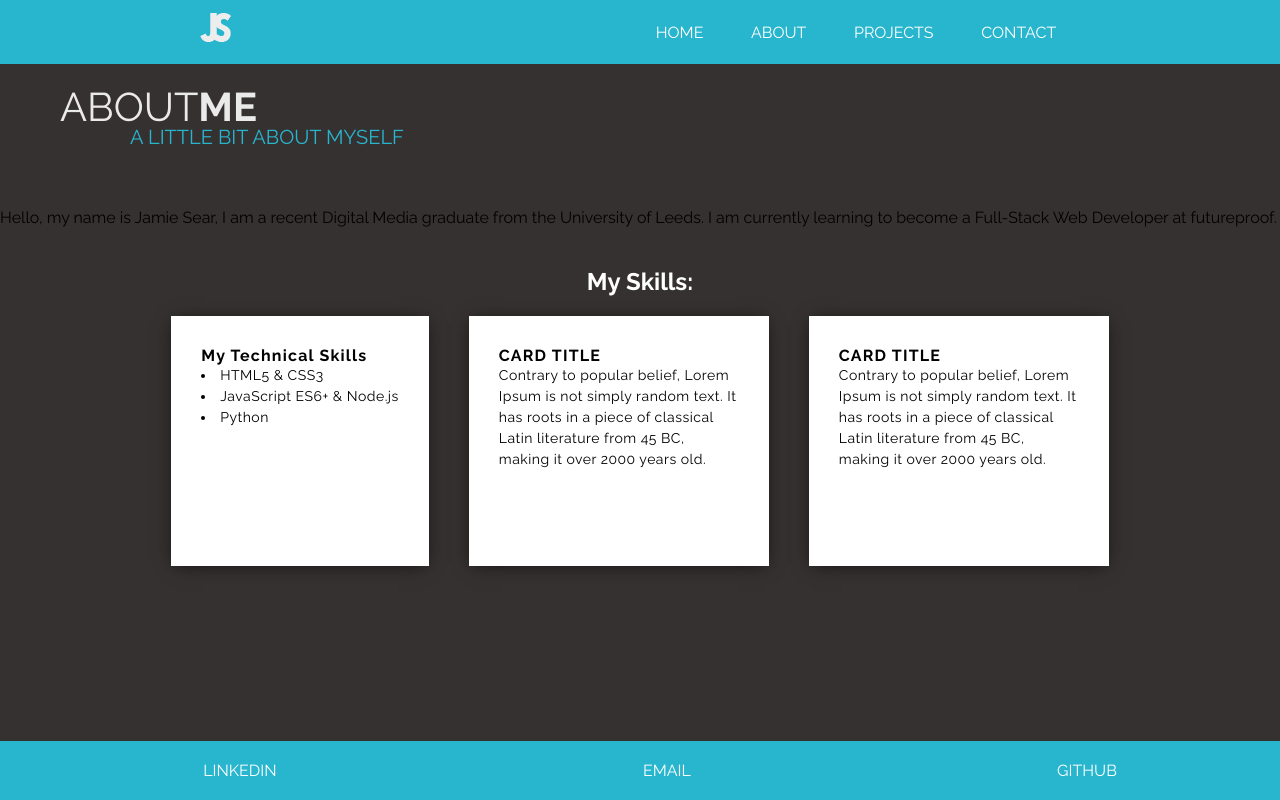
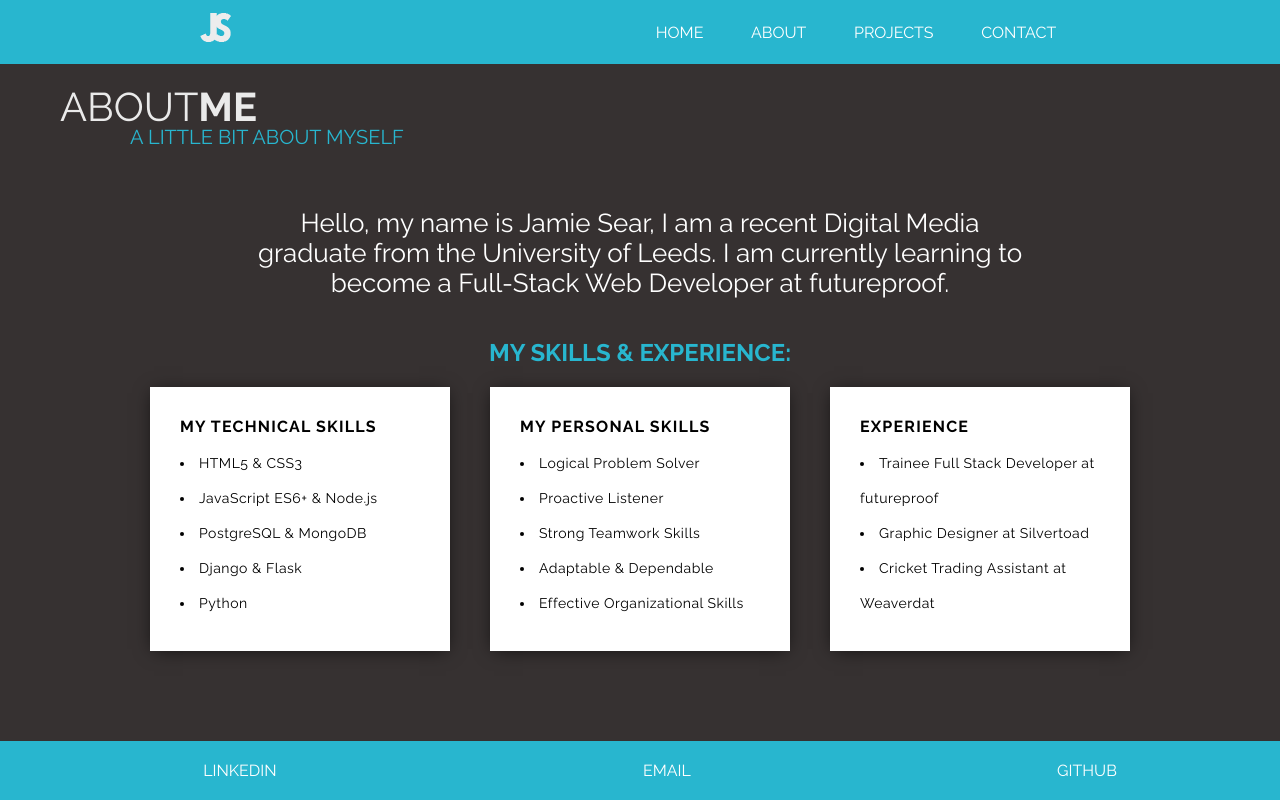
Before and after one commit to JamieSear/my-portfolio, a React (Create React App) app: page /about in a window 1280 px wide. Built offline with nearby package versions, Linux system fonts and the light colour scheme.

Commit message:
Improved styling and included content to about page

```diff
--- a/src/Containers/About.js
+++ b/src/Containers/About.js
@@ -16,21 +16,29 @@ function About(props) {
        <p className="aboutOneline">Hello, my name is Jamie Sear, I am a recent Digital Media graduate from the University of Leeds. I am currently learning to become a Full-Stack Web Developer at futureproof.</p>
     </div>
 
-        <h1 className="skillsTitle">My Skills:</h1>
+        <h1 className="skillsTitle">MY SKILLS & EXPERIENCE:</h1>
 <div className="about-wrapper">
 <div className="about-card">
-	<h3 className="about-card-title">My Technical Skills</h3>
+	<h3 className="about-card-title">MY TECHNICAL SKILLS</h3>
     <li className="about-card-content">HTML5 & CSS3</li>
 		<li className="about-card-content">JavaScript ES6+ & Node.js</li>
+    <li className="about-card-content">PostgreSQL & MongoDB</li>
+    <li className="about-card-content">Django & Flask</li>
     <li className="about-card-content">Python</li>
 	</div>
-	<div className="about-card">
-		<h3 className="about-card-title">CARD TITLE</h3>
-		<p className="about-card-content">Contrary to popular belief, Lorem Ipsum is not simply random text. It has roots in a piece of classical Latin literature from 45 BC, making it over 2000 years old.</p>
+  <div className="about-card">
+	<h3 className="about-card-title">MY PERSONAL SKILLS</h3>
+    <li className="about-card-content">Logical Problem Solver</li>
+		<li className="about-card-content">Proactive Listener</li>
+    <li className="about-card-content">Strong Teamwork Skills</li>
+    <li className="about-card-content">Adaptable & Dependable</li>
+    <li className="about-card-content">Effective Organizational Skills</li>
 	</div>
 	<div className="about-card">
-		<h3 className="about-card-title">CARD TITLE</h3>
-		<p className="about-card-content">Contrary to popular belief, Lorem Ipsum is not simply random text. It has roots in a piece of classical Latin literature from 45 BC, making it over 2000 years old.</p>
+		<h3 className="about-card-title">EXPERIENCE</h3>
+    <li className="about-card-content1">Trainee Full Stack Developer at futureproof</li>
+    <li className="about-card-content1">Graphic Designer at Silvertoad</li>
+    <li className="about-card-content1">Cricket Trading Assistant at Weaverdat</li>
 	</div>
 </div>
 </>
--- a/src/Styles/About.css
+++ b/src/Styles/About.css
@@ -39,9 +39,19 @@
     font-size: 20px;
 }
 
+.aboutOneline {
+    text-align: center;
+    color: #ffffff;
+    font-size: 26px;
+    width: 60%;
+    margin-left: 20%;
+    margin-right: 20%;
+}
+
 .skillsTitle {
     text-align: center;
-    color: #ffffff;
+    /* margin-left: 20%; */
+    color: #28b6cf;
     margin-top: 40px;
 }
 
@@ -49,9 +59,10 @@
     display: flex;
     justify-content: center;
     flex-wrap: wrap;
+    margin-bottom: 80px;
 }
 .about-card{
-   max-width: 300px;
+    width: 300px;
     min-height: 250px;
     background: #ffffff;
     padding: 30px;
@@ -68,6 +79,7 @@
 }
 .about-card-title{
     margin-top: 0;
+    margin-bottom: 10px;
     font-size: 16px;
     font-weight: 600;
     letter-spacing: 1.2px;
@@ -75,7 +87,13 @@
 .about-card-content{
     font-size: 14px;
     letter-spacing: 0.5px;
-    line-height: 1.5;
+    line-height: 2.5;
+}
+
+.about-card-content1{
+    font-size: 14px;
+    letter-spacing: 0.5px;
+    line-height: 2.5;
 }
 .about-card-btn{
     all: unset;
```
